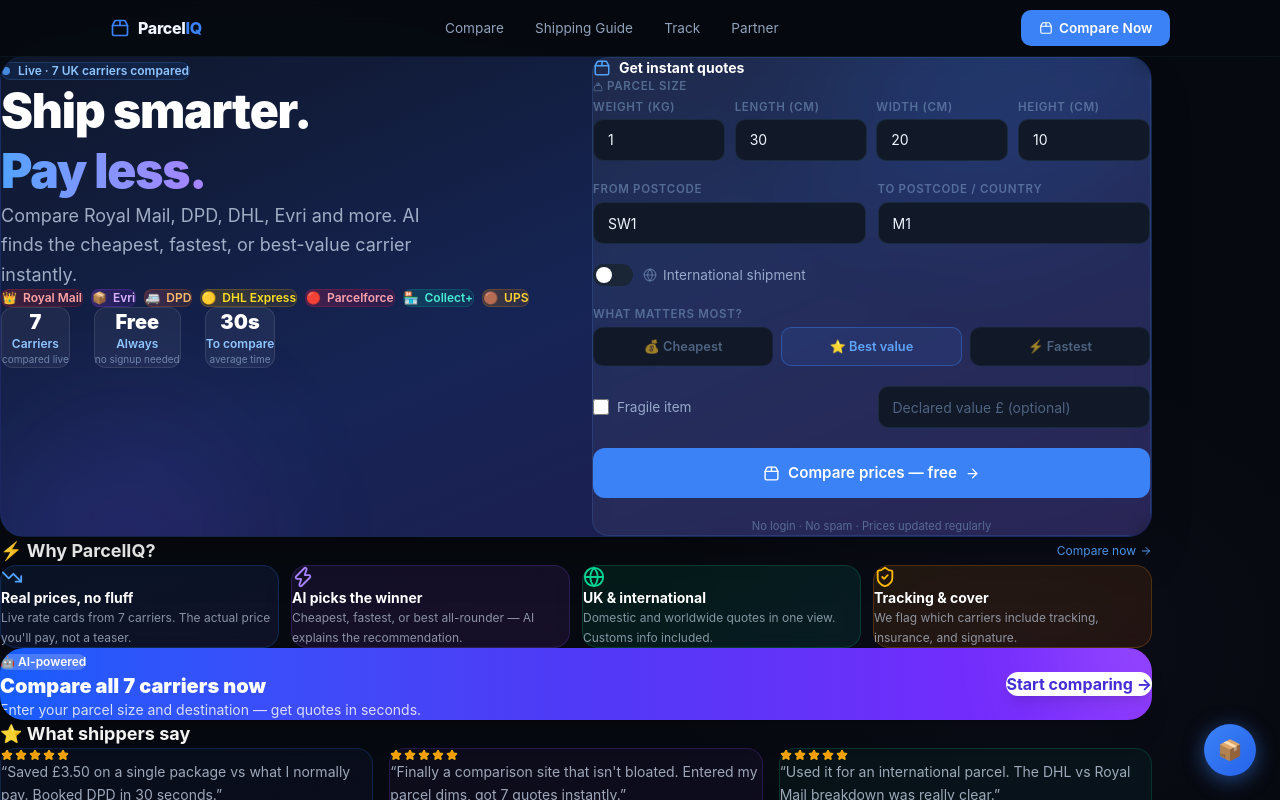
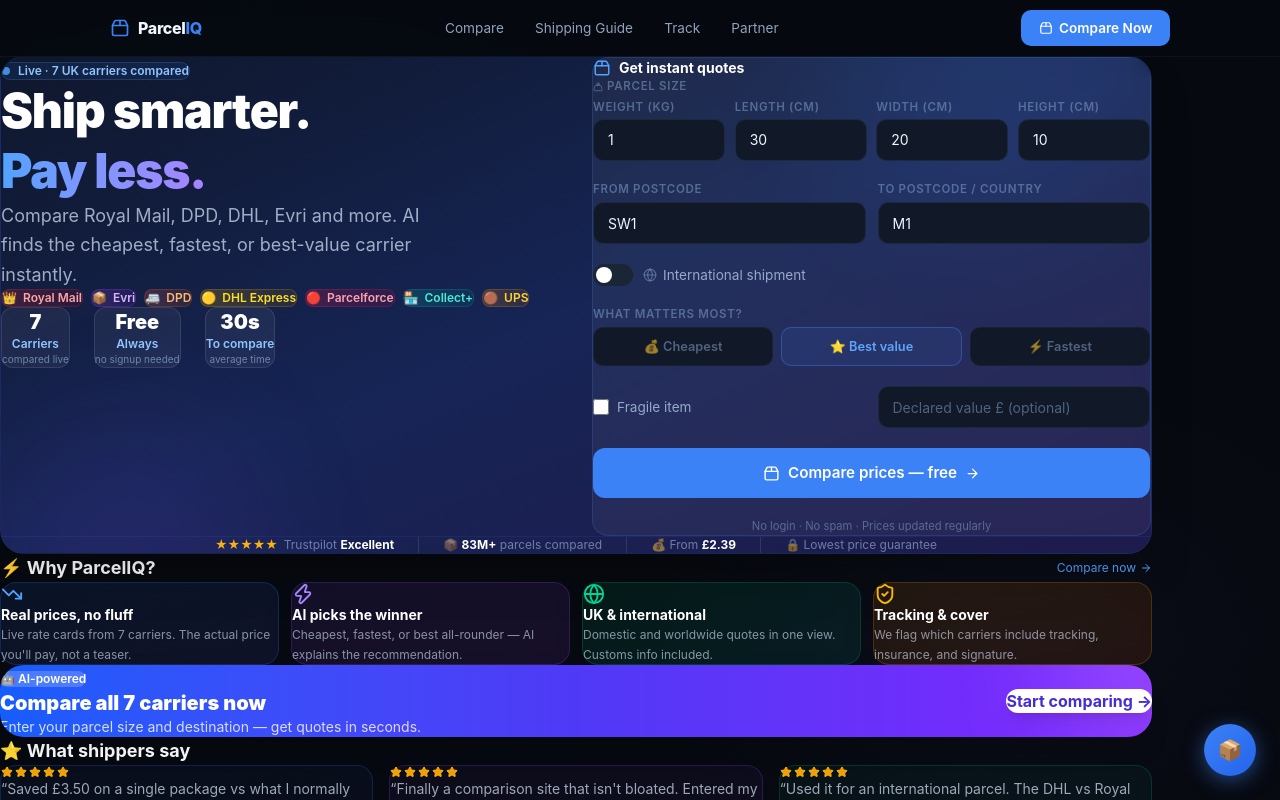
Before and after one commit to infosiva/ParcelIQ, a Next.js app: page / in a window 1280 px wide. Shown: the top 800 px of the page. Built offline with nearby package versions, Linux system fonts and the light colour scheme.

Commit message:
feat: competitor UX improvements — social proof, trust signals, outcome copy

```diff
--- a/app/page.tsx
+++ b/app/page.tsx
@@ -117,6 +117,19 @@
             <CompareForm />
           </div>
         </div>
+        {/* ── Trust bar (Parcel2Go pattern) ── */}
+        <div className="flex flex-wrap items-center justify-center gap-6 pt-5 mt-5 border-t border-blue-500/10 text-xs text-blue-200/50">
+          <div className="flex items-center gap-1.5">
+            <span className="text-amber-400 font-bold">★★★★★</span>
+            <span>Trustpilot <strong className="text-white">Excellent</strong></span>
+          </div>
+          <span className="hidden sm:block w-px h-4 bg-white/10" />
+          <span>📦 <strong className="text-white">83M+</strong> parcels compared</span>
+          <span className="hidden sm:block w-px h-4 bg-white/10" />
+          <span>💰 From <strong className="text-white">£2.39</strong></span>
+          <span className="hidden sm:block w-px h-4 bg-white/10" />
+          <span>🔒 Lowest price guarantee</span>
+        </div>
       </section>
 
       {/* Features */}
```
